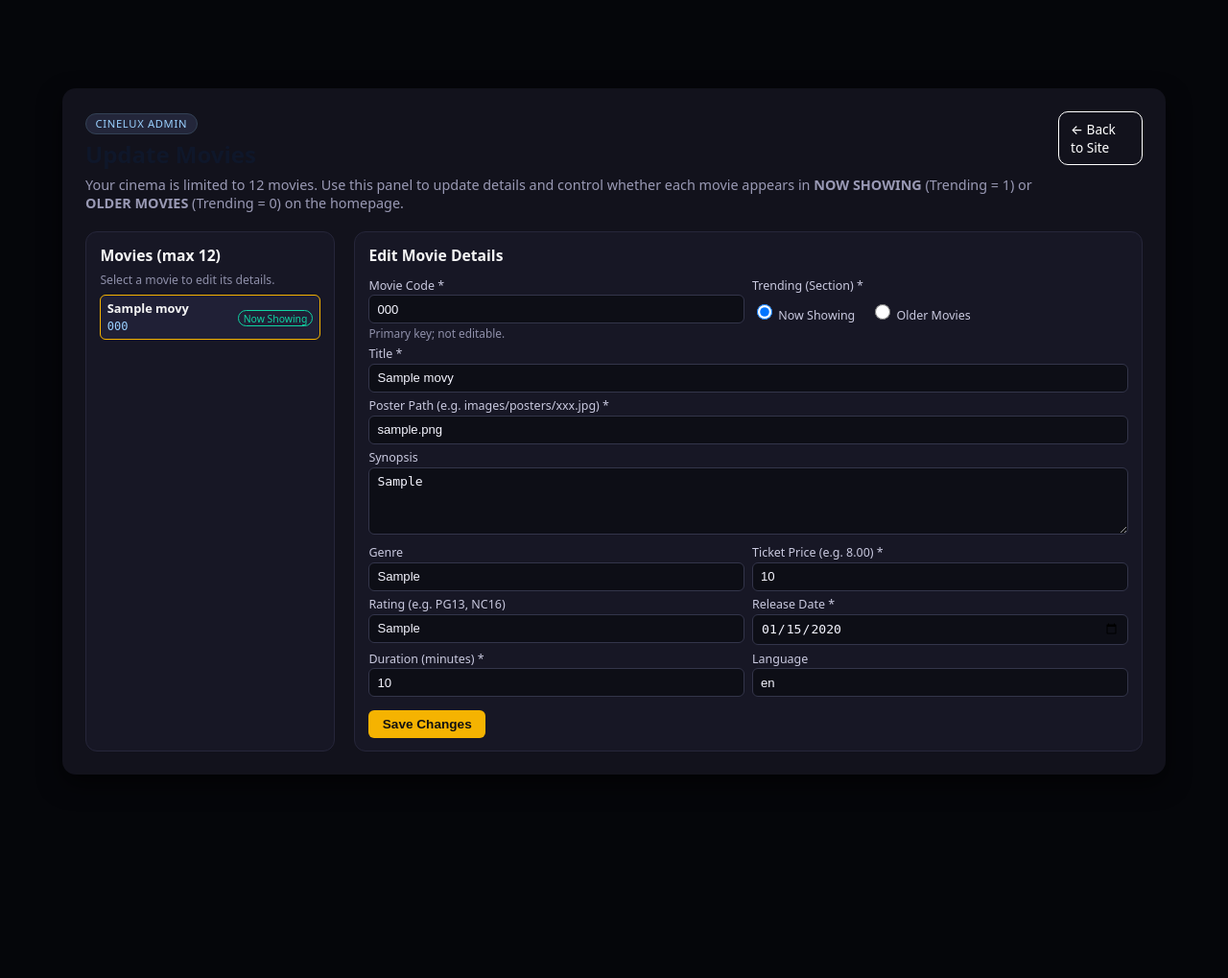
After one commit to dsnyeo/ie4727-cinema-project, a PHP site: page /adminMovie.php in a window 1280 px wide. The commit adds this page. Shown: the whole page at 96% size. Run offline with PHP 8.4, Linux system fonts and the light colour scheme; the visitor is signed in with stand-in values (Sample User, id 1); tables that the repository leaves empty hold one stand-in row (values such as "Sample post").

Commit message:
Added adminMovie.php

```diff
--- /dev/null
+++ b/adminMovie.php
@@ -0,0 +1,489 @@
+<?php
+session_start();
+include "dbconnect.php";
+
+/* --- SIMPLE ADMIN CHECK (adjust as needed) --- */
+if (!isset($_SESSION['sess_user'])) {
+    die("Access denied. Please log in as admin.");
+}
+
+function e($s){ return htmlspecialchars($s ?? '', ENT_QUOTES, 'UTF-8'); }
+
+if (!isset($dbcnx) || $dbcnx->connect_errno) {
+    die("Database connection not found or failed.");
+}
+
+$errors = [];
+$messages = [];
+
+/* --- FETCH ALL MOVIES (for sidebar list) --- */
+$movies = [];
+$sql_all = "SELECT
+              MovieCode,
+              Title,
+              Trending,
+              DATE_FORMAT(ReleaseDate, '%Y-%m-%d') AS release_date
+            FROM movies
+            ORDER BY Trending DESC, Title ASC";
+if ($res = $dbcnx->query($sql_all)) {
+    while ($row = $res->fetch_assoc()) {
+        $movies[] = $row;
+    }
+    $res->close();
+} else {
+    $errors[] = "Failed to fetch movies list: " . e($dbcnx->error);
+}
+
+/* --- DETERMINE SELECTED MOVIE CODE --- */
+$selectedCode = $_POST['selected_code'] ?? ($_GET['edit'] ?? '');
+if ($selectedCode === '' && !empty($movies)) {
+    $selectedCode = $movies[0]['MovieCode']; // default to first
+}
+
+/* --- HANDLE UPDATE SUBMISSION --- */
+if ($_SERVER['REQUEST_METHOD'] === 'POST' && ($_POST['action'] ?? '') === 'update_movie') {
+    $movieCode  = trim($_POST['movie_code'] ?? '');
+    $title      = trim($_POST['title'] ?? '');
+    $posterPath = trim($_POST['poster_path'] ?? '');
+    $synopsis   = trim($_POST['synopsis'] ?? '');
+    $genre      = trim($_POST['genre'] ?? '');
+    $ticket     = trim($_POST['ticket_price'] ?? '');
+    $rating     = trim($_POST['rating'] ?? '');
+    $release    = trim($_POST['release_date'] ?? '');
+    $duration   = trim($_POST['duration_min'] ?? '');
+    $language   = trim($_POST['language'] ?? '');
+    $trending   = isset($_POST['trending']) && $_POST['trending'] == '1' ? 1 : 0;
+
+    if ($movieCode === '' || $title === '' || $posterPath === '' || $ticket === '' || $release === '' || $duration === '') {
+        $errors[] = "Please fill in all required fields (*).";
+    }
+
+    if ($ticket !== '' && !is_numeric($ticket)) {
+        $errors[] = "Ticket price must be numeric.";
+    }
+
+    if ($duration !== '' && !ctype_digit($duration)) {
+        $errors[] = "Duration must be a whole number in minutes.";
+    }
+
+    if (empty($errors)) {
+        $sql_upd = "UPDATE movies SET
+                        Title = ?,
+                        PosterPath = ?,
+                        Synopsis = ?,
+                        Genre = ?,
+                        TicketPrice = ?,
+                        Rating = ?,
+                        ReleaseDate = ?,
+                        DurationMinutes = ?,
+                        Language = ?,
+                        Trending = ?
+                    WHERE MovieCode = ?";
+
+        if ($stmt = $dbcnx->prepare($sql_upd)) {
+            $ticket_f   = (float)$ticket;
+            $duration_i = (int)$duration;
+            $stmt->bind_param(
+                "ssssdssisis",
+                $title,
+                $posterPath,
+                $synopsis,
+                $genre,
+                $ticket_f,
+                $rating,
+                $release,
+                $duration_i,
+                $language,
+                $trending,
+                $movieCode
+            );
+
+            if ($stmt->execute()) {
+                if ($stmt->affected_rows >= 0) {
+                    $messages[] = "Movie \"{$movieCode}\" updated successfully.";
+                    $selectedCode = $movieCode;
+                } else {
+                    $errors[] = "No changes were made.";
+                }
+            } else {
+                $errors[] = "Update failed: " . e($stmt->error);
+            }
+            $stmt->close();
+        } else {
+            $errors[] = "Prepare failed: " . e($dbcnx->error);
+        }
+    }
+}
+
+/* --- FETCH SELECTED MOVIE DETAILS FOR FORM --- */
+$selected = null;
+if ($selectedCode !== '') {
+    $sql_one = "SELECT
+                  MovieCode,
+                  Title,
+                  PosterPath,
+                  Synopsis,
+                  Genre,
+                  TicketPrice,
+                  Rating,
+                  DATE_FORMAT(ReleaseDate, '%Y-%m-%d') AS release_date,
+                  DurationMinutes,
+                  Language,
+                  Trending
+                FROM movies
+                WHERE MovieCode = ?
+                LIMIT 1";
+    if ($stmt = $dbcnx->prepare($sql_one)) {
+        $stmt->bind_param("s", $selectedCode);
+        $stmt->execute();
+        $res = $stmt->get_result();
+        $selected = $res->fetch_assoc();
+        $stmt->close();
+    }
+}
+?>
+<!DOCTYPE html>
+<html lang="en">
+<head>
+  <meta charset="utf-8">
+  <title>CineLux Admin - Update Movies</title>
+  <meta name="viewport" content="width=device-width, initial-scale=1">
+  <link rel="stylesheet" href="styles.css">
+
+  <style>
+    body {
+      font-family: system-ui, -apple-system, BlinkMacSystemFont, "Segoe UI", sans-serif;
+      background:#05060a;
+      color:#f5f5f5;
+    }
+    .admin-wrapper {
+      max-width: 1150px;
+      margin: 2rem auto;
+      padding: 1.5rem;
+      background:#12121c;
+      border-radius:14px;
+      box-shadow:0 10px 25px rgba(0,0,0,0.6);
+    }
+    .admin-header {
+      display:flex;
+      justify-content:space-between;
+      align-items:flex-start;
+      gap:1rem;
+      margin-bottom:1.25rem;
+    }
+    .badge {
+      display:inline-block;
+      padding:.2rem .6rem;
+      border-radius:999px;
+      font-size:.7rem;
+      background:#23263a;
+      color:#9ad0ff;
+      text-transform:uppercase;
+      letter-spacing:.06em;
+    }
+    h1 {
+      margin:.25rem 0 .4rem;
+      font-size:1.5rem;
+    }
+    p.sub {
+      margin:0;
+      color:#9a9ab5;
+      font-size:.9rem;
+    }
+    .btn {
+      display:inline-block;
+      padding:.45rem .9rem;
+      border-radius:6px;
+      border:none;
+      cursor:pointer;
+      font-size:.85rem;
+      text-decoration:none;
+    }
+    .btn-outline {
+      border:1px solid #555;
+      color:#ddd;
+      background:transparent;
+    }
+    .btn-primary {
+      background:#f5b301;
+      color:#111;
+      font-weight:600;
+    }
+    .msg, .err {
+      padding:.6rem .9rem;
+      border-radius:8px;
+      font-size:.85rem;
+      margin-bottom:.35rem;
+    }
+    .msg { background:#133019; color:#9be7a4; border:1px solid #1e7a2e; }
+    .err { background:#3a1115; color:#ffb3b8; border:1px solid #92252e; }
+    .layout {
+      display:grid;
+      grid-template-columns: 260px minmax(0, 1fr);
+      gap:1.25rem;
+      margin-top:1rem;
+    }
+    .card {
+      background:#171725;
+      border-radius:12px;
+      padding:.8rem .9rem;
+      border:1px solid #26263a;
+    }
+    .card h2 {
+      font-size:.98rem;
+      margin:0 0 .4rem;
+    }
+    .card small {
+      display:block;
+      margin-bottom:.4rem;
+      color:#8f90aa;
+      font-size:.76rem;
+    }
+    .movie-list {
+      max-height:460px;
+      overflow-y:auto;
+      margin-top:.3rem;
+    }
+    .movie-item {
+      padding:.3rem .4rem;
+      border-radius:6px;
+      font-size:.8rem;
+      display:flex;
+      justify-content:space-between;
+      align-items:center;
+      gap:.3rem;
+      cursor:pointer;
+      border:1px solid transparent;
+      margin-bottom:.2rem;
+    }
+    .movie-item span.code {
+      font-family:monospace;
+      color:#9ad0ff;
+      font-size:.75rem;
+    }
+    .movie-item span.badge-mini {
+      font-size:.65rem;
+      padding:.05rem .3rem;
+      border-radius:999px;
+      border:1px solid #3a3a5c;
+    }
+    .movie-item.now span.badge-mini {
+      color:#0fd4a3;
+      border-color:#0fd4a3;
+    }
+    .movie-item.old span.badge-mini {
+      color:#f5b301;
+      border-color:#f5b301;
+    }
+    .movie-item.active {
+      background:#202036;
+      border-color:#f5b301;
+    }
+    label {
+      display:block;
+      font-size:.78rem;
+      margin-top:.35rem;
+      margin-bottom:.1rem;
+      color:#c9c9df;
+    }
+    input[type="text"],
+    input[type="number"],
+    input[type="date"],
+    textarea {
+      width:100%;
+      padding:.4rem .5rem;
+      border-radius:6px;
+      border:1px solid #33354a;
+      background:#0d0e16;
+      color:#f5f5ff;
+      font-size:.82rem;
+    }
+    textarea { resize:vertical; min-height:70px; }
+    .radio-row {
+      display:flex;
+      gap:1rem;
+      margin-top:.15rem;
+      font-size:.78rem;
+    }
+    .hint {
+      font-size:.74rem;
+      color:#8f90aa;
+      margin-top:.1rem;
+    }
+    .strong-note {
+      font-size:.78rem;
+      color:#f5b301;
+      margin-top:.15rem;
+    }
+    .two-cols {
+      display:grid;
+      grid-template-columns: repeat(2, minmax(0,1fr));
+      gap:.5rem;
+    }
+  </style>
+</head>
+<body>
+
+<div class="admin-wrapper">
+  <div class="admin-header">
+    <div>
+      <div class="badge">CineLux Admin</div>
+      <h1>Update Movies</h1>
+      <p class="sub">
+        Your cinema is limited to 12 movies. Use this panel to update details
+        and control whether each movie appears in <strong>NOW SHOWING</strong> (Trending = 1)
+        or <strong>OLDER MOVIES</strong> (Trending = 0) on the homepage.
+      </p>
+    </div>
+    <div>
+      <a href="index.php" class="btn btn-outline">← Back to Site</a>
+    </div>
+  </div>
+
+  <?php foreach ($messages as $m): ?>
+    <div class="msg"><?= e($m) ?></div>
+  <?php endforeach; ?>
+
+  <?php foreach ($errors as $er): ?>
+    <div class="err"><?= e($er) ?></div>
+  <?php endforeach; ?>
+
+  <div class="layout">
+    <!-- LEFT: MOVIE LIST -->
+    <div class="card">
+      <h2>Movies (max 12)</h2>
+      <small>Select a movie to edit its details.</small>
+      <?php if (count($movies) > 12): ?>
+        <div class="strong-note">
+          Note: There are currently <?= count($movies) ?> movies. Please keep only 12 active entries.
+        </div>
+      <?php endif; ?>
+      <div class="movie-list">
+        <?php if (empty($movies)): ?>
+          <p style="font-size:.8rem;color:#888;">No movies found in database.</p>
+        <?php else: ?>
+          <?php foreach ($movies as $mv):
+              $isActive = ($mv['MovieCode'] === $selectedCode);
+              $cls = 'movie-item ' . ($mv['Trending'] ? 'now' : 'old') . ($isActive ? ' active' : '');
+          ?>
+            <div class="<?= $cls ?>"
+                 onclick="selectMovie('<?= e($mv['MovieCode']) ?>')">
+              <div>
+                <strong><?= e($mv['Title']) ?></strong><br>
+                <span class="code"><?= e($mv['MovieCode']) ?></span>
+              </div>
+              <div>
+                <span class="badge-mini">
+                  <?= $mv['Trending'] ? 'Now Showing' : 'Older' ?>
+                </span>
+              </div>
+            </div>
+          <?php endforeach; ?>
+        <?php endif; ?>
+      </div>
+    </div>
+
+    <!-- RIGHT: UPDATE FORM -->
+    <div class="card">
+      <h2>Edit Movie Details</h2>
+      <?php if (!$selected): ?>
+        <p style="font-size:.8rem;color:#888;">Select a movie on the left to edit.</p>
+      <?php else: ?>
+        <form method="post">
+          <input type="hidden" name="action" value="update_movie">
+          <input type="hidden" name="movie_code" value="<?= e($selected['MovieCode']) ?>">
+          <input type="hidden" id="selected_code" name="selected_code" value="<?= e($selected['MovieCode']) ?>">
+
+          <div class="two-cols">
+            <div>
+              <label>Movie Code *</label>
+              <input type="text" value="<?= e($selected['MovieCode']) ?>" disabled>
+              <div class="hint">Primary key; not editable.</div>
+            </div>
+            <div>
+              <label>Trending (Section) *</label>
+              <div class="radio-row">
+                <label>
+                  <input type="radio" name="trending" value="1"
+                    <?= $selected['Trending'] == 1 ? 'checked' : '' ?>>
+                  Now Showing
+                </label>
+                <label>
+                  <input type="radio" name="trending" value="0"
+                    <?= $selected['Trending'] == 0 ? 'checked' : '' ?>>
+                  Older Movies
+                </label>
+              </div>
+            </div>
+          </div>
+
+          <label for="title">Title *</label>
+          <input type="text" id="title" name="title"
+                 value="<?= e($selected['Title']) ?>" required>
+
+          <label for="poster_path">Poster Path (e.g. images/posters/xxx.jpg) *</label>
+          <input type="text" id="poster_path" name="poster_path"
+                 value="<?= e($selected['PosterPath']) ?>" required>
+
+          <label for="synopsis">Synopsis</label>
+          <textarea id="synopsis" name="synopsis"><?= e($selected['Synopsis']) ?></textarea>
+
+          <div class="two-cols">
+            <div>
+              <label for="genre">Genre</label>
+              <input type="text" id="genre" name="genre"
+                     value="<?= e($selected['Genre']) ?>">
+            </div>
+            <div>
+              <label for="ticket_price">Ticket Price (e.g. 8.00) *</label>
+              <input type="number" step="0.01" id="ticket_price" name="ticket_price"
+                     value="<?= e($selected['TicketPrice']) ?>" required>
+            </div>
+          </div>
+
+          <div class="two-cols">
+            <div>
+              <label for="rating">Rating (e.g. PG13, NC16)</label>
+              <input type="text" id="rating" name="rating"
+                     value="<?= e($selected['Rating']) ?>">
+            </div>
+            <div>
+              <label for="release_date">Release Date *</label>
+              <input type="date" id="release_date" name="release_date"
+                     value="<?= e($selected['release_date']) ?>" required>
+            </div>
+          </div>
+
+          <div class="two-cols">
+            <div>
+              <label for="duration_min">Duration (minutes) *</label>
+              <input type="number" id="duration_min" name="duration_min"
+                     value="<?= e($selected['DurationMinutes']) ?>" required>
+            </div>
+            <div>
+              <label for="language">Language</label>
+              <input type="text" id="language" name="language"
+                     value="<?= e($selected['Language']) ?>">
+            </div>
+          </div>
+
+          <div style="margin-top:.85rem;">
+            <button type="submit" class="btn btn-primary">Save Changes</button>
+          </div>
+        </form>
+      <?php endif; ?>
+    </div>
+  </div>
+</div>
+
+<script>
+// when clicking on a movie in the sidebar, reload page for that movie
+function selectMovie(code) {
+  if (!code) return;
+  // simple GET reload with ?edit=
+  window.location.href = 'adminMovie.php?edit=' + encodeURIComponent(code);
+}
+</script>
+
+</body>
+</html>
--- a/index.php
+++ b/index.php
@@ -22,7 +22,7 @@ $sql_now = "SELECT
             FROM movies
             WHERE Trending = 1
             ORDER BY ReleaseDate DESC
-            LIMIT 6";
+            LIMIT 12";
 
 $res_now = $dbcnx->query($sql_now);
 $now_movies = $res_now && $res_now->num_rows > 0 ? $res_now->fetch_all(MYSQLI_ASSOC) : [];
@@ -42,7 +42,7 @@ $sql_old = "SELECT
             FROM movies
             WHERE Trending = 0
             ORDER BY ReleaseDate DESC
-            LIMIT 6";
+            LIMIT 12";
 
 $res_old = $dbcnx->query($sql_old);
 $old_movies = $res_old && $res_old->num_rows > 0 ? $res_old->fetch_all(MYSQLI_ASSOC) : [];
```
Also changed, not shown: images/movies/badlands.jpg (added).
